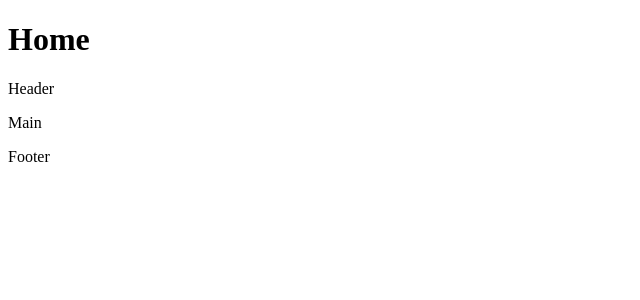
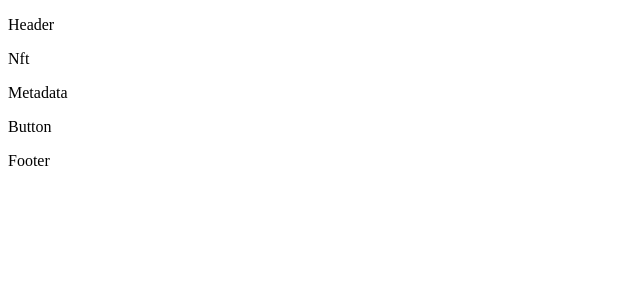
Before and after one commit to ianDAOs/demo-721m-api-frontend, a React (Create React App) app: page / in a window 1280 px wide. Shown: the top 300 px of the page, without its empty margins (0-640 px from the left). Built offline with nearby package versions, Linux system fonts and the light colour scheme.

Commit message:
Add components to Main

```diff
--- a/src/components/Main.js
+++ b/src/components/Main.js
@@ -1,9 +1,14 @@
 import React from 'react';
+import Nft from './Nft';
+import Metadata from './Metadata';
+import Button from './Button';
 
 export default function Main() {
     return (
         <div>
-            <p>Main</p>
+            <Nft />
+            <Metadata />
+            <Button />
         </div>
     );
 }
--- a/src/pages/Home.js
+++ b/src/pages/Home.js
@@ -6,7 +6,6 @@ import Footer from '../components/Footer';
 export default function Home() {
     return (
         <div>
-            <h1>Home</h1>
             <Header />
             <Main />
             <Footer />
```
